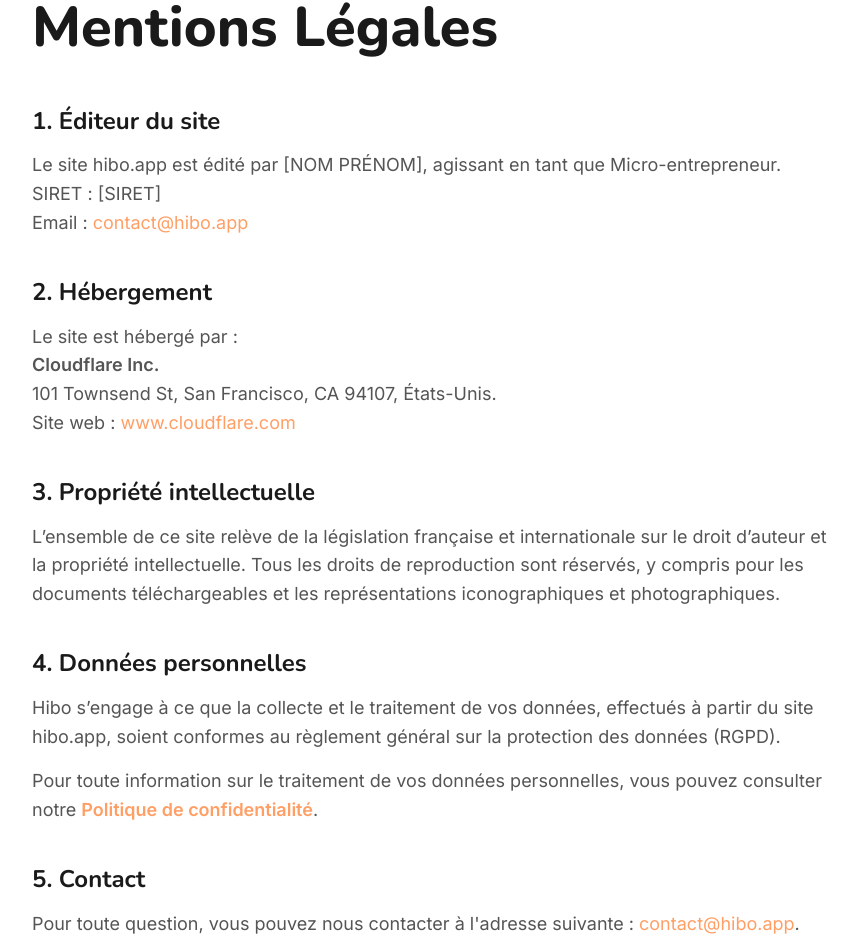
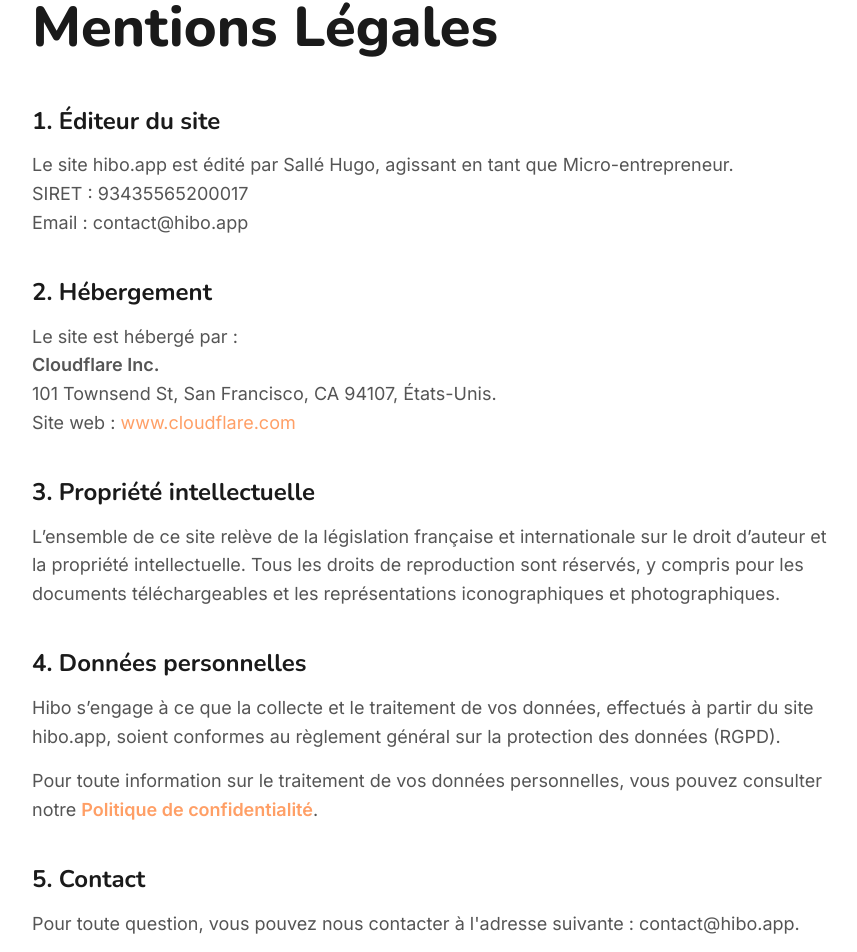
Before and after one commit to Hugo-sl/hibo-landing, a Next.js app: page /mentions-legales in a window 1280 px wide. Shown: the part 131-1083 px from the top of the page, without its empty margins (208-1065 px from the left). Built offline with nearby package versions, Linux system fonts and the light colour scheme.

Commit message:
Update: Fill legal information in mentions-legales

```diff
--- a/app/mentions-legales/page.js
+++ b/app/mentions-legales/page.js
@@ -23,9 +23,9 @@ export default function MentionsLegales() {
           <section style={{ marginBottom: '2.5rem' }}>
             <h2 style={{ color: 'var(--text-primary)', marginBottom: '1rem', fontSize: '1.5rem' }}>1. Éditeur du site</h2>
             <p>
-              Le site hibo.app est édité par [NOM PRÉNOM], agissant en tant que Micro-entrepreneur.<br />
-              SIRET : [SIRET]<br />
-              Email : <a href="mailto:contact@hibo.app" style={{ color: 'var(--primary)' }}>contact@hibo.app</a>
+              Le site hibo.app est édité par Sallé Hugo, agissant en tant que Micro-entrepreneur.<br />
+              SIRET : 93435565200017<br />
+              Email : contact@hibo.app
             </p>
           </section>
 
@@ -59,7 +59,7 @@ export default function MentionsLegales() {
           <section style={{ marginBottom: '2.5rem' }}>
             <h2 style={{ color: 'var(--text-primary)', marginBottom: '1rem', fontSize: '1.5rem' }}>5. Contact</h2>
             <p>
-              Pour toute question, vous pouvez nous contacter à l'adresse suivante : <a href="mailto:contact@hibo.app" style={{ color: 'var(--primary)' }}>contact@hibo.app</a>.
+              Pour toute question, vous pouvez nous contacter à l'adresse suivante : contact@hibo.app.
             </p>
           </section>
         </div>
```
